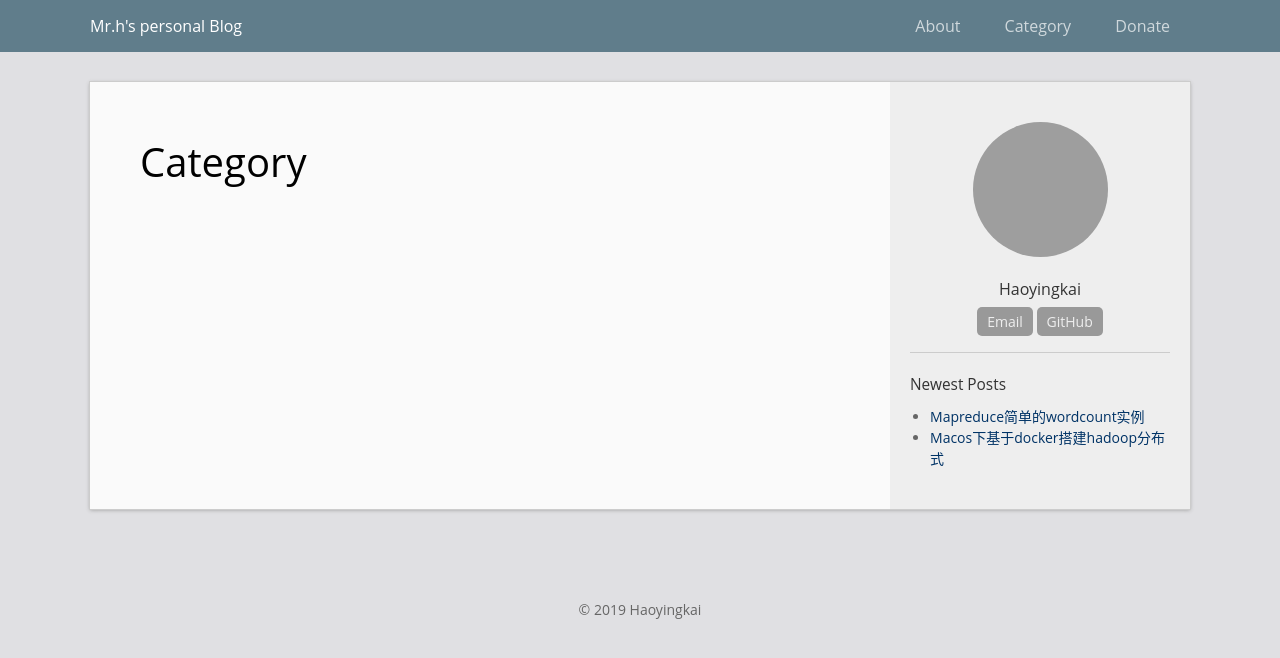
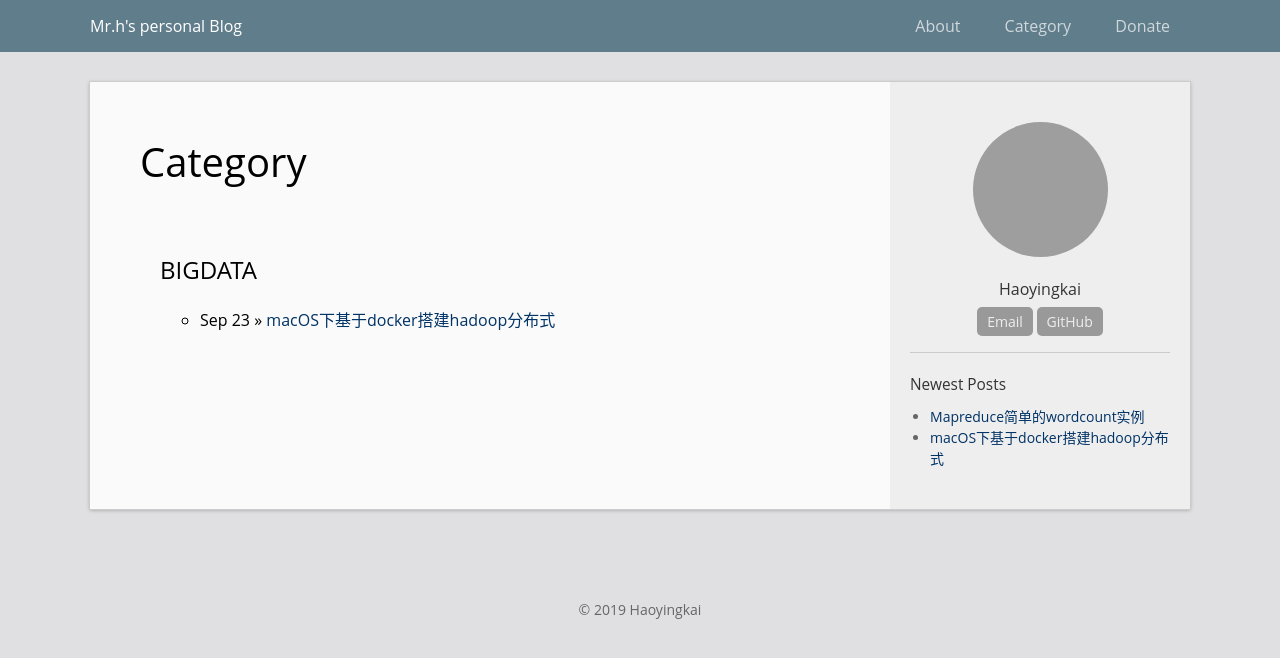
Before and after one commit to MRH2458215309/MRH2458215309.github.io, a Jekyll site: the page built from category.html, in a window 1280 px wide. Shown: the top 658 px of the page. Built offline with Jekyll 4.4.1, drawn with Linux system fonts in a browser that asks for light colours; grey boxes are pictures that could not be loaded.

Commit message:
Update 2019-9-23-macOS下基于docker搭建hadoop分布式.md

```diff
--- a/_posts/2019-9-23-macOS下基于docker搭建hadoop分布式.md
+++ b/_posts/2019-9-23-macOS下基于docker搭建hadoop分布式.md
@@ -1,6 +1,16 @@
+---
+layout: post
+title: macOS下基于docker搭建hadoop分布式
+categories:
+ - BigData
+permalink: /posts/1
+nocomments: true  # Disable the comment box. This is EasyBook feature
+---
+
 
 
 最近在学习大数据技术的原理和应用，需要搭建hadoop分布式集群。通常意义上讲，搭建Hadoop分布式最常见的方式有三种，一种是找多台机器上部署，二是在本地多开几个虚拟机，三是初学者最常用的方法（伪分布式）。前两种方法对硬件的要求有些苛刻，而第三种方式不能够真正体现分布式。所以，我选择利用docker搭建Hadoop分布式集群。
+
 ### 什么是docker ###
   Docker 是一个开源的应用容器引擎，让开发者可以打包他们的应用以及依赖包到一个可移植的镜像中，然后发布到任何流行的 Linux或Windows 机器上，也可以实现虚拟化。容器是完全使用沙箱机制，相互之间不会有任何接口。Docker的基础是linux容器（LXC）等技术。
   在介绍我的搭建过程之前，我先简单的介绍一下docker中的容器和镜像的关系：
```
